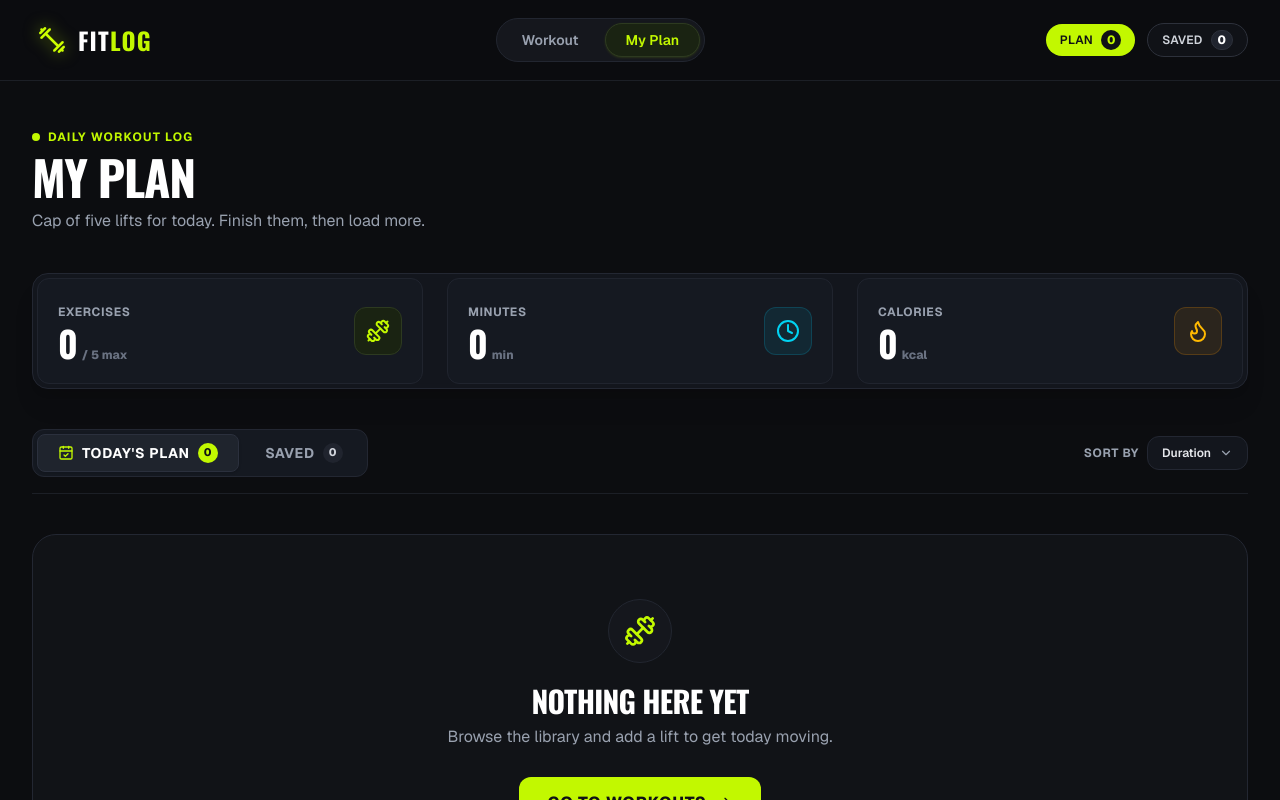
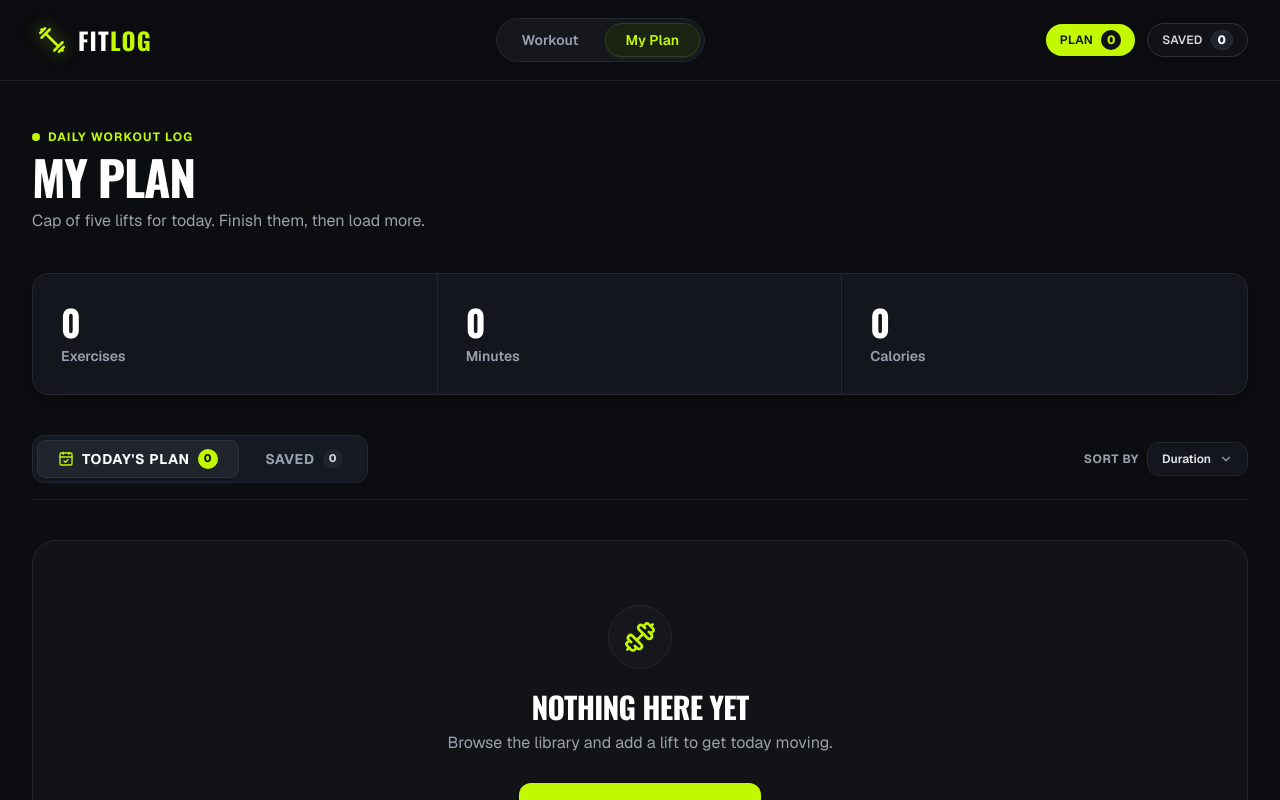
Before and after one commit to EHMahi9/B14-A6-Fit-Log, a Next.js app: page /my-plan in a window 1280 px wide. Shown: the top 800 px of the page. Built offline with nearby package versions, Linux system fonts and the light colour scheme.

Commit message:
style: align hero illustration and details specs table with Figma design

```diff
--- a/app/my-plan/page.tsx
+++ b/app/my-plan/page.tsx
@@ -15,7 +15,6 @@ import {
   ChevronDown,
   Dumbbell,
   ArrowRight,
-  Flame as FlameIcon,
   CheckCircle2,
   CalendarCheck,
   Plus,
@@ -86,54 +85,36 @@ export default function MyPlanPage() {
         </p>
       </div>
 
-      {/* Metrics Summary Row (3 Stat Cards) */}
-      <div className="grid grid-cols-1 sm:grid-cols-3 gap-4 sm:gap-6 p-1 rounded-2xl bg-[#13161d] border border-[#232732] shadow-xl">
+      {/* Metrics Summary Row matching Figma */}
+      <div className="grid grid-cols-1 sm:grid-cols-3 divide-y sm:divide-y-0 sm:divide-x divide-[#232732] rounded-2xl bg-[#13161d] border border-[#232732] shadow-xl overflow-hidden">
         {/* Exercises */}
-        <div className="p-5 rounded-xl bg-[#151921] border border-[#20242e] flex items-center justify-between">
-          <div className="space-y-1">
-            <span className="text-xs font-bold uppercase tracking-wider text-gray-400">
+        <div className="p-6 sm:p-7 flex flex-col justify-center">
+          <span className="font-[family-name:var(--font-oswald)] font-extrabold text-3xl sm:text-4xl text-white">
+            {totalExercises}
+          </span>
+          <span className="text-xs sm:text-sm font-semibold text-gray-400 mt-1">
             Exercises
           </span>
-            <p className="font-[family-name:var(--font-oswald)] font-extrabold text-3xl sm:text-4xl text-white">
-              {totalExercises}
-              <span className="text-xs text-gray-500 font-sans ml-1">/ 5 max</span>
-            </p>
-          </div>
-          <div className="w-12 h-12 rounded-xl bg-[#1a2312] border border-[#2d3a20] flex items-center justify-center text-[#c2f800]">
-            <Dumbbell className="w-6 h-6" />
-          </div>
         </div>
 
         {/* Minutes */}
-        <div className="p-5 rounded-xl bg-[#151921] border border-[#20242e] flex items-center justify-between">
-          <div className="space-y-1">
-            <span className="text-xs font-bold uppercase tracking-wider text-gray-400">
+        <div className="p-6 sm:p-7 flex flex-col justify-center">
+          <span className="font-[family-name:var(--font-oswald)] font-extrabold text-3xl sm:text-4xl text-white">
+            {totalMinutes}
+          </span>
+          <span className="text-xs sm:text-sm font-semibold text-gray-400 mt-1">
             Minutes
           </span>
-            <p className="font-[family-name:var(--font-oswald)] font-extrabold text-3xl sm:text-4xl text-white">
-              {totalMinutes}
-              <span className="text-xs text-gray-500 font-sans ml-1">min</span>
-            </p>
-          </div>
-          <div className="w-12 h-12 rounded-xl bg-cyan-500/10 border border-cyan-500/20 flex items-center justify-center text-cyan-400">
-            <Clock className="w-6 h-6" />
-          </div>
         </div>
 
         {/* Calories */}
-        <div className="p-5 rounded-xl bg-[#151921] border border-[#20242e] flex items-center justify-between">
-          <div className="space-y-1">
-            <span className="text-xs font-bold uppercase tracking-wider text-gray-400">
+        <div className="p-6 sm:p-7 flex flex-col justify-center">
+          <span className="font-[family-name:var(--font-oswald)] font-extrabold text-3xl sm:text-4xl text-white">
+            {totalCalories}
+          </span>
+          <span className="text-xs sm:text-sm font-semibold text-gray-400 mt-1">
             Calories
           </span>
-            <p className="font-[family-name:var(--font-oswald)] font-extrabold text-3xl sm:text-4xl text-white">
-              {totalCalories}
-              <span className="text-xs text-gray-500 font-sans ml-1">kcal</span>
-            </p>
-          </div>
-          <div className="w-12 h-12 rounded-xl bg-amber-500/10 border border-amber-500/20 flex items-center justify-center text-amber-400">
-            <FlameIcon className="w-6 h-6" />
-          </div>
         </div>
       </div>
 
--- a/app/workout/[id]/page.tsx
+++ b/app/workout/[id]/page.tsx
@@ -11,11 +11,7 @@ import {
   Plus,
   Bookmark,
   Check,
-  Clock,
   Star,
-  Dumbbell,
-  Layers,
-  Gauge,
   AlertCircle,
 } from "lucide-react";
 
@@ -152,12 +148,12 @@ export default function WorkoutDetailPage() {
 
         {/* Right Column: Exercise Information & Actions */}
         <div className="lg:col-span-7 flex flex-col gap-6 sm:gap-8">
-          {/* Category Tags */}
+          {/* Category Tags matching Figma */}
           <div className="flex flex-wrap items-center gap-2">
             {workout.muscleGroups.map((group) => (
               <span
                 key={group}
-                className="px-3.5 py-1 rounded-full bg-[#1a2312] border border-[#2d3a20] text-[#c2f800] text-xs font-bold uppercase tracking-widest"
+                className="px-3.5 py-1 rounded-full bg-[#c2f800] text-[#0f1115] text-xs font-bold uppercase tracking-wider shadow-sm"
               >
                 {group}
               </span>
@@ -174,58 +170,70 @@ export default function WorkoutDetailPage() {
             </p>
           </div>
 
-          {/* Key Specs Table / Panel (matching Penpot design) */}
-          <div className="rounded-2xl bg-[#151922] border border-[#232834] overflow-hidden shadow-lg">
-            <div className="px-5 py-3.5 border-b border-[#1e2330] bg-[#12151c]">
-              <span className="text-xs font-bold uppercase tracking-wider text-gray-400">
-                Key Exercise Specs
+          {/* Key Specs Table / Panel matching Figma 7-row layout */}
+          <div className="rounded-2xl bg-[#151922] border border-[#232834] divide-y divide-[#1e2330] overflow-hidden shadow-lg">
+            <div className="flex items-center justify-between px-5 py-3 text-xs sm:text-sm">
+              <span className="font-semibold text-gray-400 uppercase tracking-wider">
+                EQUIPMENT
               </span>
-            </div>
-
-            <div className="grid grid-cols-2 sm:grid-cols-4 divide-y sm:divide-y-0 sm:divide-x divide-[#1e2330]">
-              {/* Equipment */}
-              <div className="p-4 flex flex-col gap-1">
-                <div className="flex items-center gap-1.5 text-gray-400 text-xs uppercase font-medium">
-                  <Dumbbell className="w-3.5 h-3.5" />
-                  <span>Equipment</span>
-                </div>
-                <span className="text-sm font-bold text-white line-clamp-1">
+              <span className="font-bold text-white text-right">
                 {workout.equipment}
               </span>
             </div>
 
-              {/* Difficulty */}
-              <div className="p-4 flex flex-col gap-1">
-                <div className="flex items-center gap-1.5 text-gray-400 text-xs uppercase font-medium">
-                  <Gauge className="w-3.5 h-3.5" />
-                  <span>Difficulty</span>
-                </div>
-                <span className="text-sm font-bold text-white">
+            <div className="flex items-center justify-between px-5 py-3 text-xs sm:text-sm">
+              <span className="font-semibold text-gray-400 uppercase tracking-wider">
+                DIFFICULTY
+              </span>
+              <span className="font-bold text-white text-right">
                 {workout.difficulty}
               </span>
             </div>
 
-              {/* Sets & Reps */}
-              <div className="p-4 flex flex-col gap-1">
-                <div className="flex items-center gap-1.5 text-gray-400 text-xs uppercase font-medium">
-                  <Layers className="w-3.5 h-3.5" />
-                  <span>Sets / Reps</span>
-                </div>
-                <span className="text-sm font-bold text-white">
-                  {workout.sets} sets × {workout.reps}
+            <div className="flex items-center justify-between px-5 py-3 text-xs sm:text-sm">
+              <span className="font-semibold text-gray-400 uppercase tracking-wider">
+                SETS
+              </span>
+              <span className="font-bold text-white text-right">
+                {workout.sets}
               </span>
             </div>
 
-              {/* Duration & Calories */}
-              <div className="p-4 flex flex-col gap-1">
-                <div className="flex items-center gap-1.5 text-gray-400 text-xs uppercase font-medium">
-                  <Clock className="w-3.5 h-3.5" />
-                  <span>Duration</span>
-                </div>
-                <span className="text-sm font-bold text-white">
-                  {workout.duration} min / {workout.caloriesBurned} kcal
+            <div className="flex items-center justify-between px-5 py-3 text-xs sm:text-sm">
+              <span className="font-semibold text-gray-400 uppercase tracking-wider">
+                REPS
+              </span>
+              <span className="font-bold text-white text-right">
+                {workout.reps}
               </span>
             </div>
+
+            <div className="flex items-center justify-between px-5 py-3 text-xs sm:text-sm">
+              <span className="font-semibold text-gray-400 uppercase tracking-wider">
+                DURATION
+              </span>
+              <span className="font-bold text-white text-right">
+                {workout.duration} min
+              </span>
+            </div>
+
+            <div className="flex items-center justify-between px-5 py-3 text-xs sm:text-sm">
+              <span className="font-semibold text-gray-400 uppercase tracking-wider">
+                CALORIES
+              </span>
+              <span className="font-bold text-white text-right">
+                {workout.caloriesBurned} kcal
+              </span>
+            </div>
+
+            <div className="flex items-center justify-between px-5 py-3 text-xs sm:text-sm">
+              <span className="font-semibold text-gray-400 uppercase tracking-wider">
+                RATING
+              </span>
+              <span className="font-bold text-[#c2f800] text-right flex items-center gap-1">
+                <Star className="w-3.5 h-3.5 fill-[#c2f800]" />
+                {workout.rating}
+              </span>
             </div>
           </div>
 
--- a/components/Hero.tsx
+++ b/components/Hero.tsx
@@ -48,19 +48,17 @@ export default function Hero() {
           </div>
         </div>
 
-        {/* Right Column: Hero Visual Image */}
-        <div className="lg:col-span-5 relative w-full flex items-center justify-center">
-          <div className="relative w-full aspect-[4/3] sm:aspect-[16/10] lg:aspect-[4/3] rounded-2xl overflow-hidden border border-[#232834] bg-[#1a1d24] shadow-xl group">
+        {/* Right Column: Hero Visual Image matching Figma */}
+        <div className="lg:col-span-5 relative w-full flex items-center justify-center py-4 lg:py-0">
+          <div className="relative w-full max-w-sm lg:max-w-none h-64 sm:h-80 lg:h-96 flex items-center justify-center">
             <Image
-              src="/assets/banner.png"
-              alt="Athlete training with barbell"
+              src="/assets/hero-machine.png"
+              alt="Athlete training on workout machine"
               fill
               priority
               sizes="(max-width: 768px) 100vw, (max-width: 1200px) 50vw, 40vw"
-              className="object-cover object-center transition-transform duration-700 group-hover:scale-105"
+              className="object-contain object-center filter drop-shadow-[0_15px_30px_rgba(0,0,0,0.7)] transition-transform duration-500 hover:scale-105"
             />
-            {/* Subtle dark gradient overlay at base */}
-            <div className="absolute inset-0 bg-gradient-to-t from-[#15171d]/80 via-transparent to-transparent pointer-events-none" />
           </div>
         </div>
       </div>
```
Also changed, not shown: public/assets/hero-machine.png (added). Lines whose indentation alone changed are shown as unchanged.
